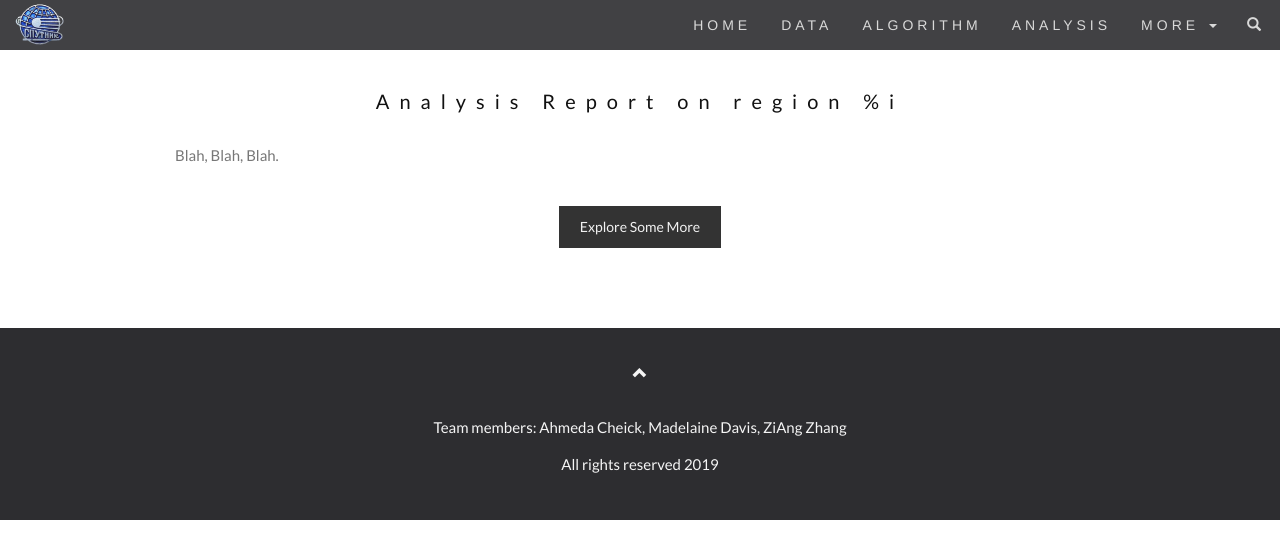
After one commit to ziangzhang10/satellite-data-machine-learning, a Flask app: page /specific_analysis in a window 1280 px wide. The commit adds this page. Shown: the top 559 px of the page. Run offline with Flask 2, Linux system fonts and the light colour scheme; some libraries are stand-ins or nearby versions.

Commit message:
added skeleton analysis page

```diff
--- a/engine/app.py
+++ b/engine/app.py
@@ -4,12 +4,7 @@ import pandas as pd
 import json
 import geojson  # can't use geojson because Heroku is a b****
 
-
 from flask import Flask, jsonify, render_template, url_for
-#from flask_sqlalchemy import SQLAlchemy
-#from flask_bootstrap import Bootstrap
-
-#import sqlite3
 
 app = Flask(__name__)
 #Bootstrap(app)
@@ -23,10 +18,17 @@ app = Flask(__name__)
 def houston_geojson():
     """Return the geojson page for mapping."""
     THIS_FOLDER = os.path.dirname(os.path.abspath(__file__))
+    # If you don't specify "THIS_FOLDER", the app can still run locally but won't render on Heroku
+    # Brilliant, isn't it? Yeah, right...
     filepath = os.path.join(THIS_FOLDER, "static", "json", "houston_.geojson")
     with open(filepath, 'r') as f:
         houston_geojson = geojson.load(f)
     return jsonify(houston_geojson)
+
+@app.route("/specific_analysis")
+def specific_analysis():
+    """This is the specific analysis that pops out when you click a region, not the comprehensive one on the navbar."""
+    return render_template("specific_analysis.html")
 
 @app.route("/map")
 def map():
--- a/engine/static/js/map.js
+++ b/engine/static/js/map.js
@@ -143,7 +143,7 @@ d3.json(url2, function (data) {
       });
       // Giving each feature a pop-up with information pertinent to it
       //layer.bindPopup("<h1>" + feature.properties.ID + "</h1> <hr> <h2>" + feature.properties.Legend + "</h2>");
-      layer.bindPopup("<h2>Region " + feature.properties.ID + " of type " + feature.properties.Legend + "</h2><hr>" + '<form role="form">  <button type="submit" class="btn btn-block"><span class="glyphicon glyphicon-scale"></span>            Analyze Region</button></form>');
+      layer.bindPopup("<h2>Region " + feature.properties.ID + " of type " + feature.properties.Legend + "</h2><hr>" + '<form role="form" action="specific_analysis" >  <button type="submit" class="btn btn-block"><span class="glyphicon glyphicon-scale"></span>            Analyze Region</button></form>');
 
     }
   }).addTo(gerrymanders);
--- a/engine/templates/index.html
+++ b/engine/templates/index.html
@@ -26,13 +26,13 @@
         <span class="icon-bar"></span>
       </button>
       <!-- <a class="navbar-brand" href="#myPage" id="mainBoxFull"> -->
-      <a href="#myPage" id="mainBoxFull">
+      <a href="{{ url_for('index') }}" id="mainBoxFull">
         <img src="/static/icons/sputnik.png" , width="50" , height="50" , alt="Logo">
       </a>
     </div>
     <div class="collapse navbar-collapse" id="myNavbar">
       <ul class="nav navbar-nav navbar-right">
-        <li><a href="#myPage">HOME</a></li>
+        <li><a href="{{ url_for('index') }}">HOME</a></li>
         <li><a href="#data">DATA</a></li>
         <li><a href="#algorithm">ALGORITHM</a></li>
         <li><a href="#analysis">ANALYSIS</a></li>
@@ -178,7 +178,7 @@
             </form>
           </div>
           <div class="modal-footer">
-            <button type="submit" class="btn btn-danger btn-default pull-left" data-dismiss="modal">
+            <button type="submit" class="btn btn-default pull-left" data-dismiss="modal">
               <span class="glyphicon glyphicon-remove"></span> Cancel
             </button>
             <p>Need <a href="#">help?</a></p>
--- a/engine/templates/map.html
+++ b/engine/templates/map.html
@@ -41,13 +41,13 @@
                     <span class="icon-bar"></span>
                 </button>
             <!-- <a class="navbar-brand" href="#myPage" id="mainBoxFull"> -->
-            <a href="#myPage" id="mainBoxFull">
+            <a href="{{ url_for('index') }}" id="mainBoxFull">
                     <img src="/static/icons/sputnik.png" , width="50" , height="50" , alt="Logo">
                   </a>
             </div>
             <div class="collapse navbar-collapse" id="myNavbar">
                 <ul class="nav navbar-nav navbar-right">
-                    <li><a href="#myPage">HOME</a></li>
+                    <li><a href="{{ url_for('index') }}">HOME</a></li>
                     <li><a href="#data">DATA</a></li>
                     <li><a href="#algorithm">ALGORITHM</a></li>
                     <li><a href="#analysis">ANALYSIS</a></li>
--- /dev/null
+++ b/engine/templates/specific_analysis.html
@@ -0,0 +1,117 @@
+<!DOCTYPE html>
+<html lang="en">
+<head>
+  <!-- Theme Made By www.w3schools.com - No Copyright -->
+  <title>Satellite Data Machine Learning</title>
+  <link rel="icon" href="/static/icons/sputnik.png">
+  <meta charset="utf-8">
+  <meta name="viewport" content="width=device-width, initial-scale=1">
+  <link rel="stylesheet" href="https://maxcdn.bootstrapcdn.com/bootstrap/3.4.0/css/bootstrap.min.css">
+  <link href="https://fonts.googleapis.com/css?family=Lato" rel="stylesheet" type="text/css">
+  <link href="https://fonts.googleapis.com/css?family=Montserrat" rel="stylesheet" type="text/css">
+  <script src="https://ajax.googleapis.com/ajax/libs/jquery/3.4.0/jquery.min.js"></script>
+  <script src="https://maxcdn.bootstrapcdn.com/bootstrap/3.4.0/js/bootstrap.min.js"></script>
+  <link rel="stylesheet" type="text/css" href="{{ url_for('static', filename='css/style.css') }}">
+</head>
+
+
+<body id="myPage" data-spy="scroll" data-target=".navbar" data-offset="50">
+
+<nav class="navbar navbar-default navbar-fixed-top">
+  <div class="container-fluid">
+    <div class="navbar-header">
+      <button type="button" class="navbar-toggle" data-toggle="collapse" data-target="#myNavbar">
+        <span class="icon-bar"></span>
+        <span class="icon-bar"></span>
+        <span class="icon-bar"></span>
+      </button>
+      <!-- <a class="navbar-brand" href="#myPage" id="mainBoxFull"> -->
+      <a href="{{ url_for('index') }}" id="mainBoxFull">
+        <img src="/static/icons/sputnik.png" , width="50" , height="50" , alt="Logo">
+      </a>
+    </div>
+    <div class="collapse navbar-collapse" id="myNavbar">
+      <ul class="nav navbar-nav navbar-right">
+        <li><a href="{{ url_for('index') }}">HOME</a></li>
+        <li><a href="#data">DATA</a></li>
+        <li><a href="#algorithm">ALGORITHM</a></li>
+        <li><a href="#analysis">ANALYSIS</a></li>
+        <li class="dropdown">
+          <a class="dropdown-toggle" data-toggle="dropdown" href="#">MORE
+          <span class="caret"></span></a>
+          <ul class="dropdown-menu">
+            <li><a href="#">Team</a></li>
+            <li><a href="#">Extras</a></li>
+            <li><a href="#">Contact Us</a></li>
+          </ul>
+        </li>
+        <li><a href="#"><span class="glyphicon glyphicon-search"></span></a></li>
+      </ul>
+    </div>
+  </div>
+</nav>
+
+<!-- Container (The Main Section) -->
+<div id="main" class="container text-center">
+  <h3>Analysis Report on region %i</h3>
+
+  <p style="text-align:left">Blah, Blah, Blah.</p>
+<br>
+  <!-- Button to introduce map -->
+  <button class="btn" data-toggle="modal" data-target="#myModal">Explore Some More</button>
+  <!-- <form action="{{ url_for('map') }}">
+    <button class="btn" type="submit">BEGIN YOUR JOURNEY</button>
+ </form> -->
+</div>
+
+  <!-- Modal (that shows up after you click the button)-->
+  <div class="modal fade" id="myModal" role="dialog">
+      <div class="modal-dialog">
+
+        <!-- Modal content-->
+        <div class="modal-content">
+          <div class="modal-header">
+            <button type="button" class="close" data-dismiss="modal">×</button>
+            <h4><span class="glyphicon glyphicon-globe"></span>BEGIN YOUR JOURNEY</h4>
+          </div>
+          <div class="modal-body">
+            <form role="form" action="{{ url_for('map') }}" >
+              <div class="form-group">
+                <label for="psw"><span class="glyphicon glyphicon-search"></span> Search by name</label>
+                <input type="text" class="form-control" id="usrname" placeholder="Houston, TX">
+              </div>
+              <div class="form-group">
+                <label for="usrname"><span class="glyphicon glyphicon-screenshot"></span> Or, input latitude/longitude</label>
+                <input type="number" class="form-control" id="psw" placeholder="29.7604° N, 95.3698° W">
+              </div>
+                <button type="submit" class="btn btn-block">GO!
+                  <span class="glyphicon glyphicon-ok"></span>
+                </button>
+            </form>
+          </div>
+          <div class="modal-footer">
+            <button type="submit" class="btn btn-default pull-left" data-dismiss="modal">
+              <span class="glyphicon glyphicon-remove"></span> Cancel
+            </button>
+            <p>Need <a href="#">help?</a></p>
+          </div>
+        </div>
+      </div>
+    </div>
+  </div>
+
+<!-- Footer -->
+<footer class="text-center">
+  <a class="up-arrow" href="#myPage" data-toggle="tooltip" title="TO TOP">
+    <span class="glyphicon glyphicon-chevron-up"></span>
+  </a><br><br>
+  <p>Team members: Ahmeda Cheick, Madelaine Davis, ZiAng Zhang</p>
+  <p>All rights reserved 2019</p>
+</footer>
+
+<!-- JavaScript -->
+<!-- Why is CSS always at the beginning and JavaScript always at the end? -->
+<script type="text/javascript" src="{{ url_for('static', filename='js/logic.js') }}"></script>
+
+</body>
+</html>
```
